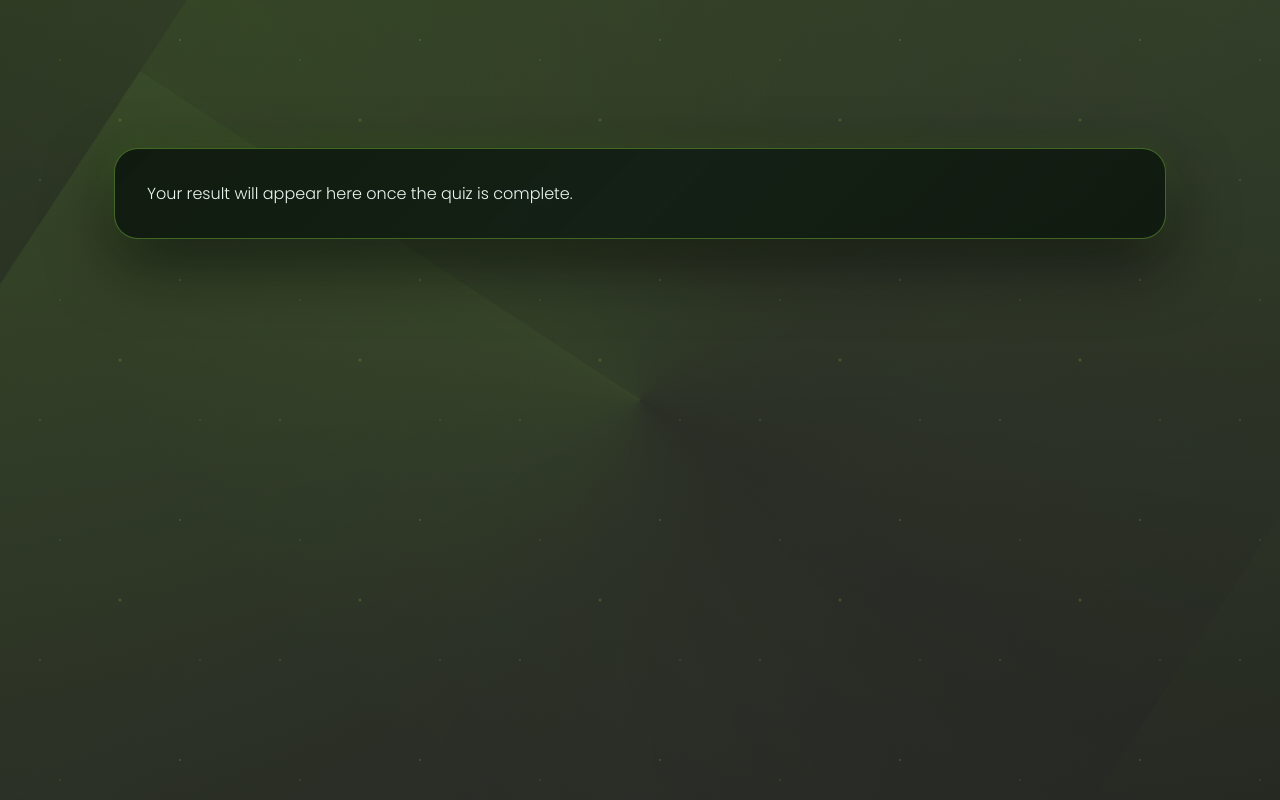
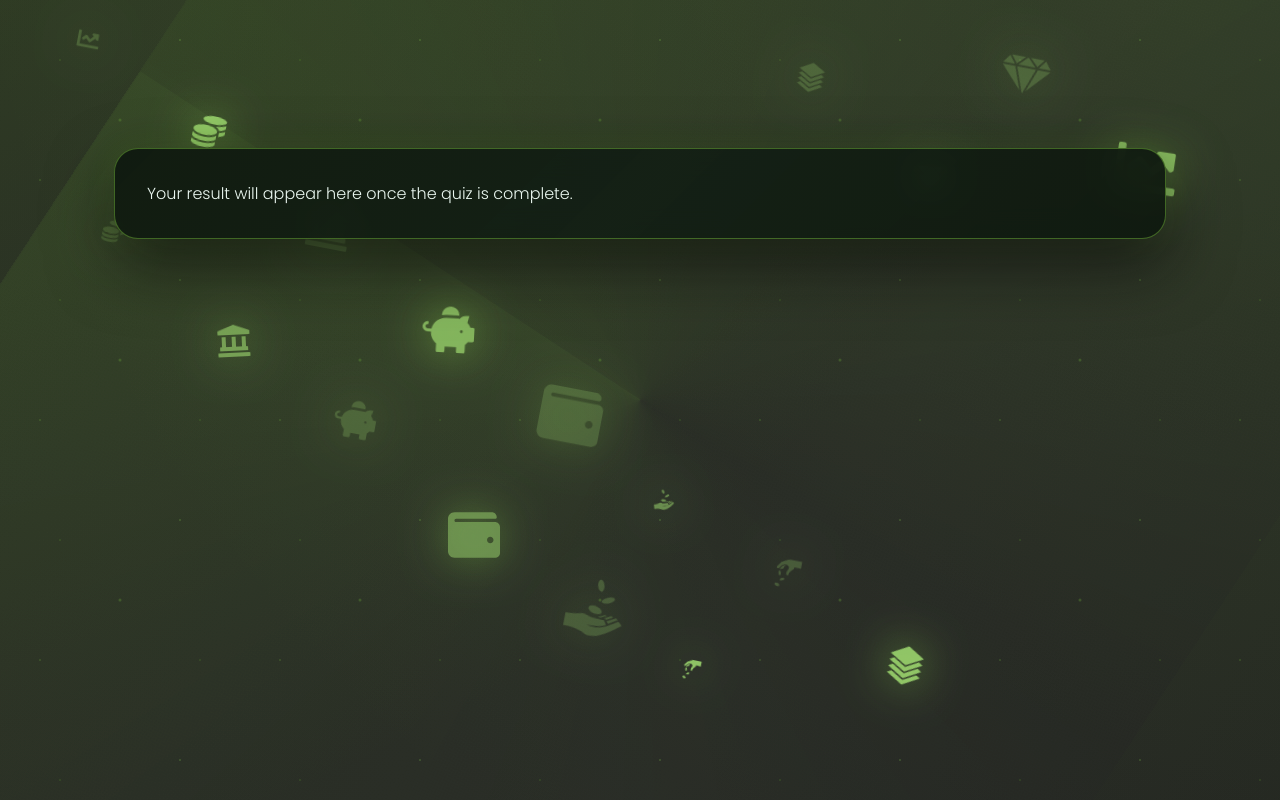
Before and after one commit to Harilynn/finivesta-quiz-frontend, a React (Create React App) app: page /quiz/result in a window 1280 px wide. Built offline with nearby package versions, Linux system fonts and the light colour scheme; no server answers.

Commit message:
Add floating icon backgrounds to all quiz pages

```diff
--- a/src/Quiz/QuizAdmin.js
+++ b/src/Quiz/QuizAdmin.js
@@ -1,6 +1,7 @@
 import React, { useEffect, useState } from "react";
 import { FaPlus, FaTrash, FaCheckCircle, FaSave } from "react-icons/fa";
 import { createQuestion, fetchAllQuestions, deleteQuestion, updateQuizSettings } from "./quizApi";
+import QuizBackground from "./QuizBackground";
 import "./Quiz.css";
 
 const QuizAdmin = () => {
@@ -136,6 +137,7 @@ const QuizAdmin = () => {
 
   return (
     <div className="quiz-shell">
+      <QuizBackground count={20} />
       <div className="quiz-container">
         <h1 className="quiz-title">Admin Panel</h1>
         <p className="quiz-subtitle">Create and manage quiz questions. All changes apply in real time.</p>
--- a/src/Quiz/QuizResult.js
+++ b/src/Quiz/QuizResult.js
@@ -1,5 +1,6 @@
 import React, { useEffect, useState } from "react";
 import { useNavigate } from "react-router-dom";
+import QuizBackground from "./QuizBackground";
 import "./Quiz.css";
 
 const formatDuration = (ms) => {
@@ -26,6 +27,7 @@ const QuizResult = () => {
   if (!result) {
     return (
       <div className="quiz-shell">
+        <QuizBackground count={18} />
         <div className="quiz-container">
           <div className="quiz-card">Your result will appear here once the quiz is complete.</div>
         </div>
@@ -35,6 +37,7 @@ const QuizResult = () => {
 
   return (
     <div className="quiz-shell">
+      <QuizBackground count={18} />
       <div className="quiz-container">
         <h1 className="quiz-title">Congratulations</h1>
         <p className="quiz-subtitle">Your score is locked. View the leaderboard when you are ready.</p>
```
